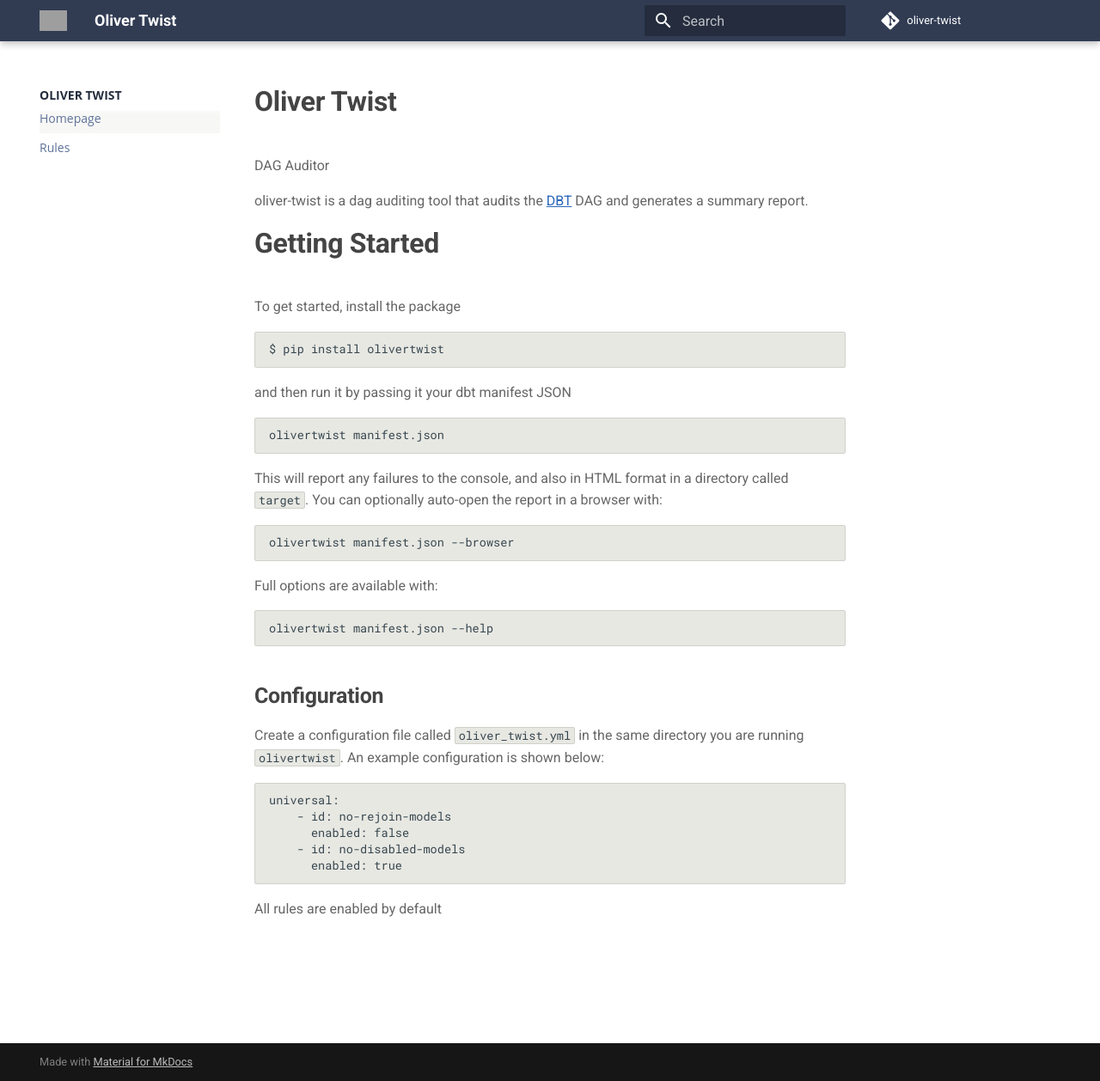
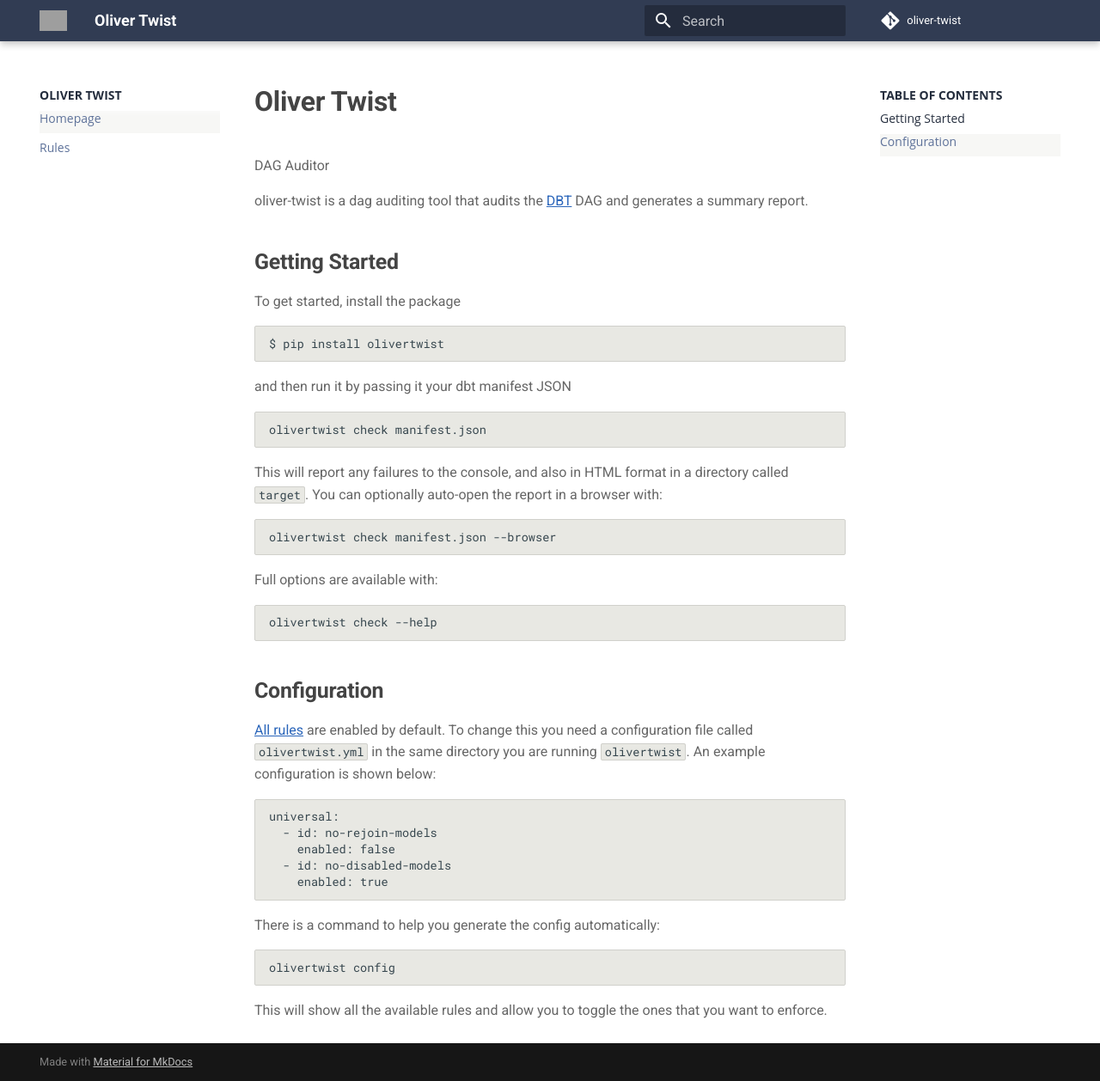
Before and after one commit to autotraderuk/oliver-twist, an MkDocs documentation site: the page built from docs/index.md, in a window 1280 px wide and 1258 px high. Shown: the whole window at 86% size. Built offline with MkDocs 1.6.1 and Material for MkDocs 9.7.7, drawn with Linux system fonts in a browser that asks for light colours; nearby versions of some CDN libraries; some web fonts are replaced; library files that are not in the unit come from our copies; comment, search, counter and statistics services are not loaded; grey boxes are pictures that could not be loaded.

Commit message:
Update docs to reflect subcommands

````diff
--- a/docs/index.md
+++ b/docs/index.md
@@ -8,7 +8,7 @@
 
 oliver-twist is a dag auditing tool that audits the [DBT](https://www.getdbt.com/) DAG and generates a summary report.
 
-# Getting Started
+## Getting Started
 
 To get started, install the package
 
@@ -19,32 +19,37 @@
 and then run it by passing it your dbt manifest JSON
 
 ```shell
-olivertwist manifest.json
+olivertwist check manifest.json
 ```
 
 This will report any failures to the console, and also in HTML format in a directory called `target`. You can optionally auto-open the report in a browser with:
 
 ```shell
-olivertwist manifest.json --browser
+olivertwist check manifest.json --browser
 ```
 
 Full options are available with:
 
-
 ```shell
-olivertwist manifest.json --help
+olivertwist check --help
 ```
 
 ## Configuration
 
-Create a configuration file called `oliver_twist.yml` in the same directory you are running `olivertwist`. An example configuration is shown below:
+[All rules](./rules.md) are enabled by default. To change this you need a configuration file called `olivertwist.yml` in the same directory you are running `olivertwist`. An example configuration is shown below:
 
 ```yaml
 universal:
-    - id: no-rejoin-models
-      enabled: false
-    - id: no-disabled-models
-      enabled: true
+  - id: no-rejoin-models
+    enabled: false
+  - id: no-disabled-models
+    enabled: true
 ```
 
-All rules are enabled by default
+There is a command to help you generate the config automatically:
+
+```shell
+olivertwist config
+```
+
+This will show all the available rules and allow you to toggle the ones that you want to enforce.
````
Also changed, not shown: README.md (+15 -9 lines).
